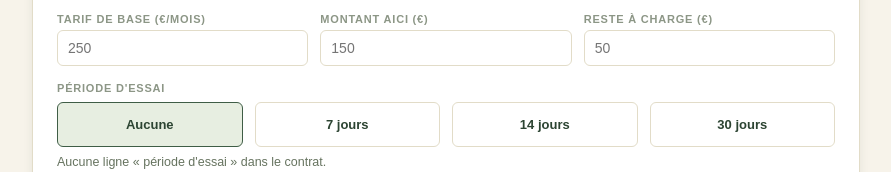
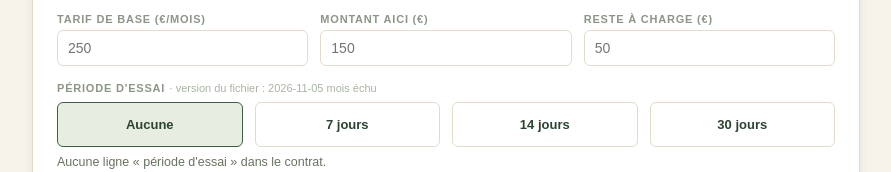
Before and after one commit to anaisfittraining-afk/tableaudebordsuperfitmum, a plain HTML site: page contrat-signature.html in a window 1280 px wide. Shown: the part 882-1054 px from the top of the page, without its empty margins (194-1085 px from the left). Drawn offline with nearby package versions, Linux system fonts and the light colour scheme.

Commit message:
Add files via upload

```diff
--- a/contrat-signature.html
+++ b/contrat-signature.html
@@ -303,7 +303,7 @@ canvas#sigPad {
       </div>
       <!-- Période d'essai : visible seulement pour la coach (aperçu / page sans code). Ajoute la ligne 5.1 au contrat. -->
       <div id="essaiBox" style="display:none;margin-top:16px">
-        <div style="font-size:11px;font-weight:700;text-transform:uppercase;letter-spacing:.8px;color:#8C9686;margin-bottom:8px">Période d'essai</div>
+        <div style="font-size:11px;font-weight:700;text-transform:uppercase;letter-spacing:.8px;color:#8C9686;margin-bottom:8px">Période d'essai <span style="font-weight:400;text-transform:none;letter-spacing:0;color:#A9B3A3">· version du fichier : 2026-11-05 mois échu</span></div>
         <div class="offer-row" id="essaiBtns">
           <button type="button" class="offer-btn active" data-j="0" onclick="setEssaiJours(0)"><div class="ob-title">Aucune</div></button>
           <button type="button" class="offer-btn" data-j="7" onclick="setEssaiJours(7)"><div class="ob-title">7 jours</div></button>
```
